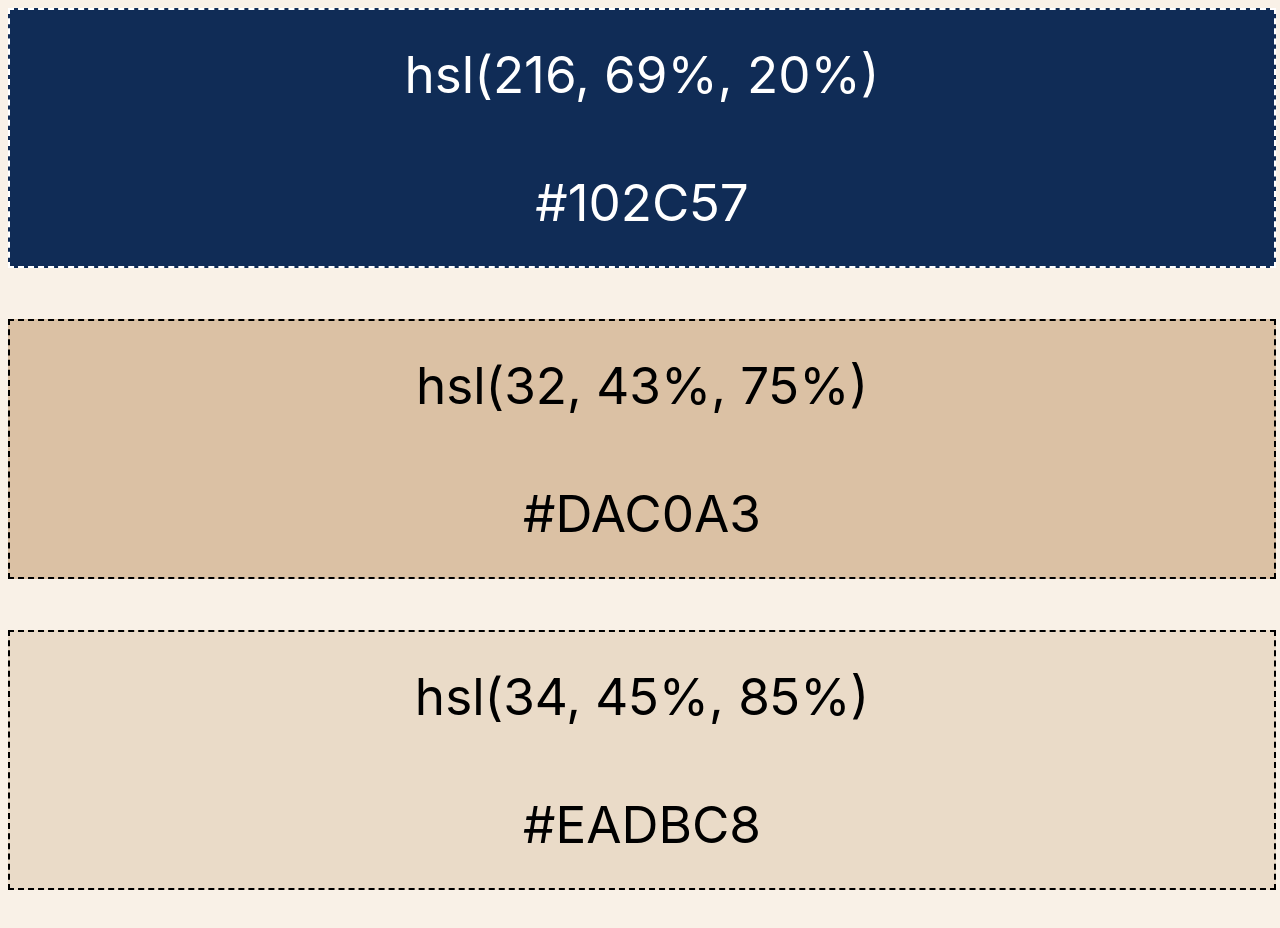
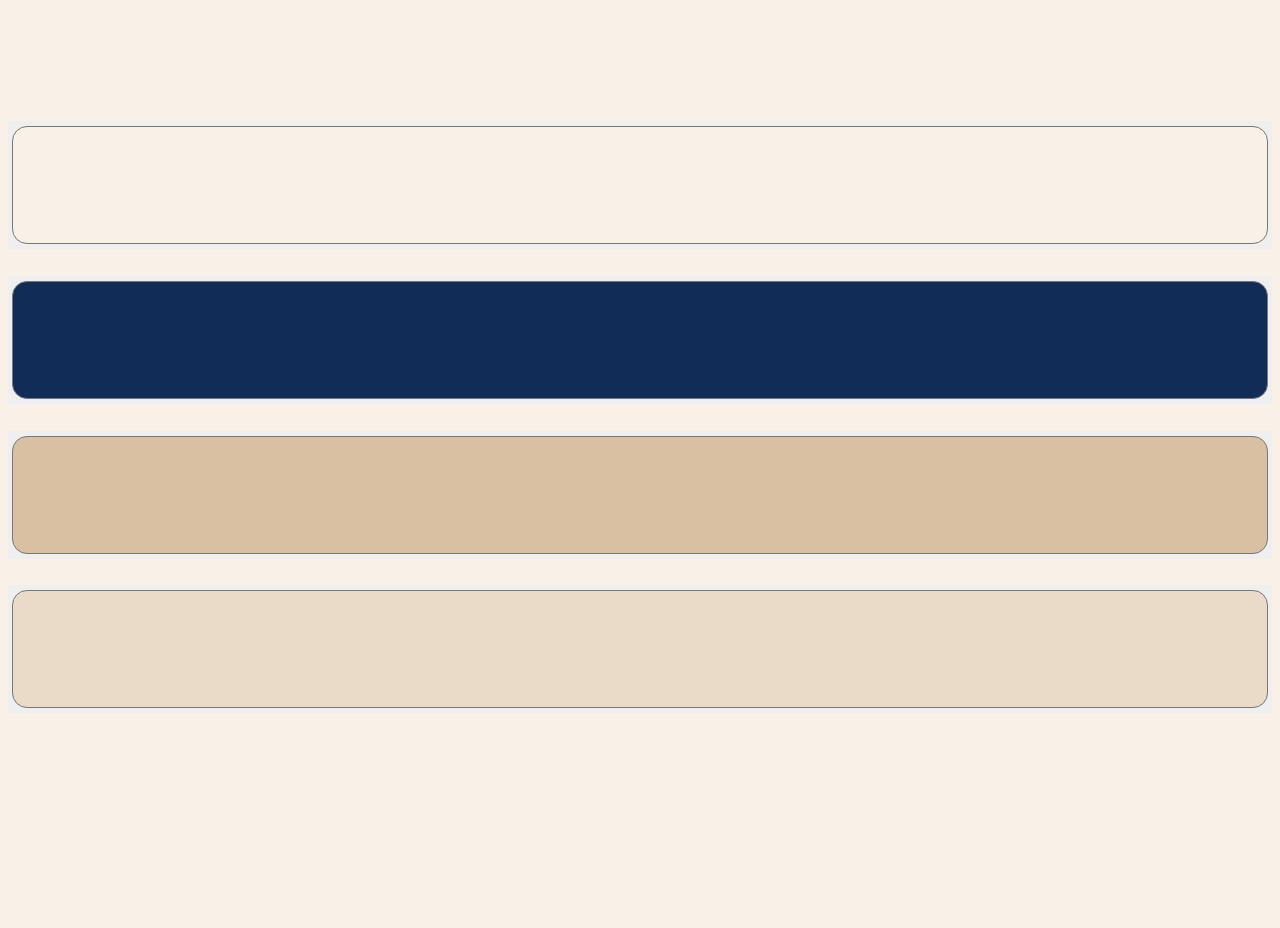
Before and after one commit to Yeoh-TH/design-app-101, a website built with Vite: page index.html in a window 1280 px wide. Shown: the part 1860-2788 px from the top of the page. After the commit the page ends 2608 px from the top, so only its background shows below. Built offline with nearby package versions, Linux system fonts and the light colour scheme.

Commit message:
Site revamp with methods

```diff
--- a/app.js
+++ b/app.js
@@ -1,4 +1,7 @@
 import './style.css'
 
 function app(){
+    const root_theme = document.querySelector(':root');
 }
+
+export default app
--- a/index.html
+++ b/index.html
@@ -9,13 +9,24 @@
   <body>
     <div id="app"></div>
     <script type="module" src="/app.js"></script>
+    <script>const root_theme = document.querySelector(':root');</script>
     <h1>Welcome to TH's design app!</h1>
-    <h2>So, what is this for?</h2>
-    <p>Well, since I am the <abbr title="Chief Design Officer">CDO</abbr> of my start-up, I need a place to test my colour schemes and designs!</p>
+    <h2 style="margin: 1vw;">So, what is this for?</h2>
+    <p style="margin: 1vw;">Well, since I am the <abbr title="Chief Design Officer">CDO</abbr> of my start-up, I need a place to test my colour schemes and designs!</p>
+    <h2 style="margin: 1vw;">Well, what are you waiting for?</h2>
+    <p style="margin: 1vw;">Go on don't be shy, change the colours.</p>
     <h1>Current color scheme:</h1>
-    <p id="colorOne" class="colorShowcase">hsl(35, 58%, 94%) <br/> #F8F0E5</p>
-    <p id="colorTwo" class="colorShowcase">hsl(216, 69%, 20%) <br/> #102C57</p>
-    <p id="colorThree" class="colorShowcase">hsl(32, 43%, 75%) <br/> #DAC0A3</p>
-    <p id="colorFour" class="colorShowcase">hsl(34, 45%, 85%) <br/> #EADBC8</p>
+    <div class="colorShowcase">
+    <input type="color" class="colorInput" id="colorOne" value="#f9f1e7" onchange="root_theme.style.setProperty('--colorOne',this.value)"></input>
+    </div>
+    <div class="colorShowcase">
+    <input type="color" class="colorInput" id="colorTwo" value="#102C57" onchange="root_theme.style.setProperty('--colorTwo',this.value)"></input>
+    </div>
+    <div class="colorShowcase">
+    <input type="color" class="colorInput" id="colorThree" value="#DAC0A3" onchange="root_theme.style.setProperty('--colorThree',this.value)"></input>
+    </div>
+    <div class="colorShowcase">
+    <input type="color" class="colorInput" id="colorFour"  value="#EADBC8" onchange="root_theme.style.setProperty('--colorFour',this.value)"></input>
+    </div>
   </body>
 </html>
--- a/style.css
+++ b/style.css
@@ -3,13 +3,13 @@
   line-height: 1.5;
   font-weight: 400;
 
-  --navy: hsl(216, 69%, 20%);
-  --darkBeige: hsl(32, 43%, 75%);
-  --beige: hsl(34, 45%, 85%);
-  --lightBeige:hsl(35, 58%, 94%);
+  --colorOne:hsl(33, 60%, 94%);
+  --colorTwo: hsl(216, 69%, 20%);
+  --colorThree: hsl(32, 43%, 75%);
+  --colorFour: hsl(34, 45%, 85%);
 
   color-scheme: light dark;
-  background-color: var(--lightBeige);
+  background-color: var(--colorOne);
 
 
   font-synthesis: none;
@@ -24,46 +24,53 @@ h1{
   line-height: 14vw;
   font-weight: 400;
   text-align: center;
-  color: var(--navy);
+  color: var(--colorTwo);
 }
 
 h2{
   font-size: 7vw;
   line-height: 13vw;
-  font-weight: 200;
+  font-weight: 300;
   text-align: center;
-  color: var(--navy);
+  color: var(--colorThree);
 }
 
 p{
   font-size: 4vw;
   line-height: 10vw;
-  font-weight: 100;
+  font-weight: 200;
   text-align: center;
-  color: var(--navy);
+  color: var(--colorTwo);
 }
 
 .colorShowcase{
-  color: black;
   font-weight: 400;
   width: 100%;
-  border-width: 2px;
-  border-style: dashed;
+  padding-bottom: 2vw;
 }
 
-#colorOne{
-  background-color: var(--lightBeige);
+.colorInput{
+  appearance: none;
+  -webkit-appearance: none;
+  -moz-appearance: none;
+  border: none;
+  cursor: pointer;
+  width: 100%;
+  height: 20vw;
 }
 
-#colorTwo{
-  background-color: var(--navy);
-  color: white;
+@media screen and (max-width: 1050px){
+  .colorInput {
+      height: 20vw !important;
+  }
 }
 
-#colorThree{
-  background-color: var(--darkBeige);
+@media screen and (min-width: 500px){
+  .colorInput {
+      height: 10vw;
+  }
 }
 
-#colorFour{
-  background-color: var(--beige);
+.colorInput::-webkit-color-swatch{
+  border-radius: 15px;
 }
```
